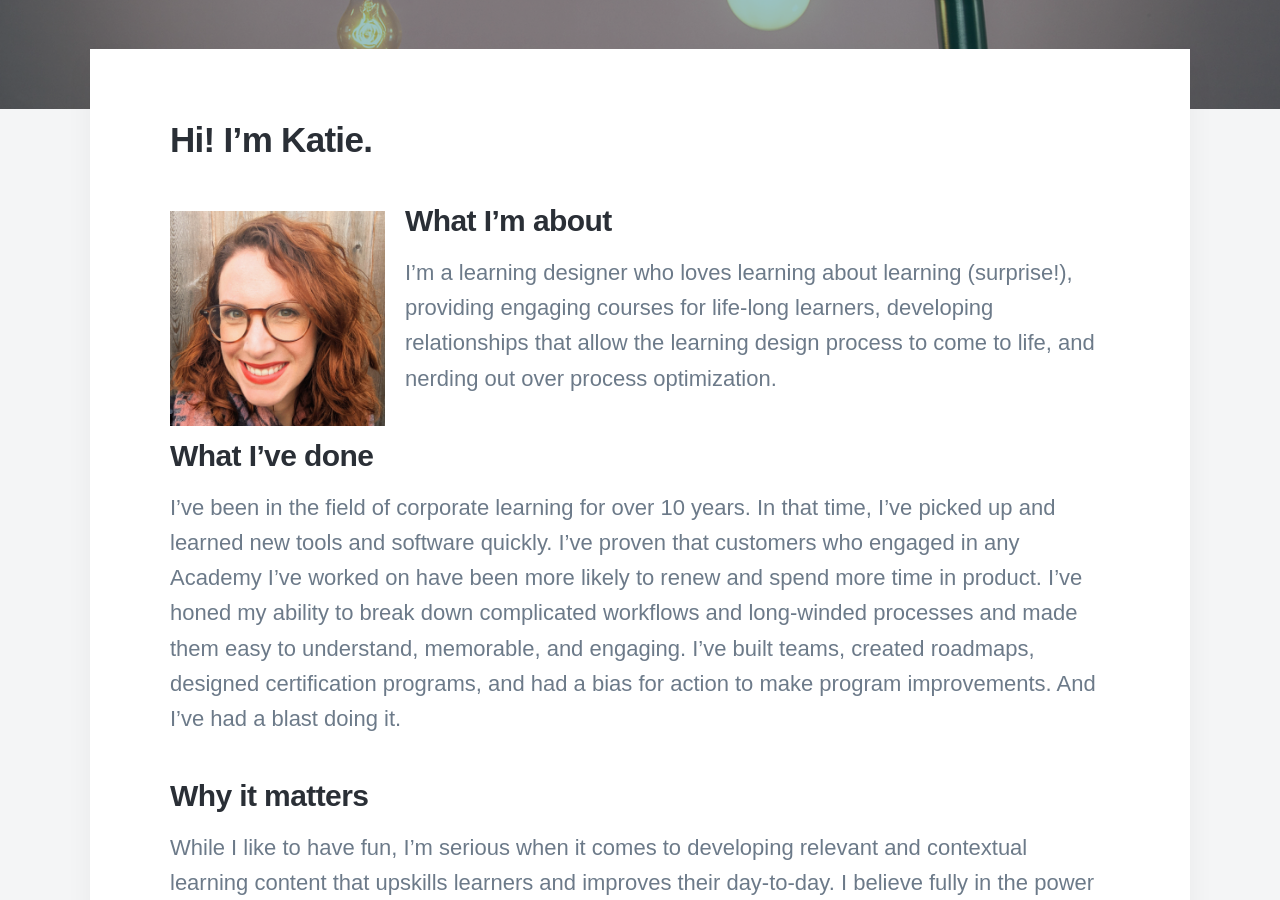
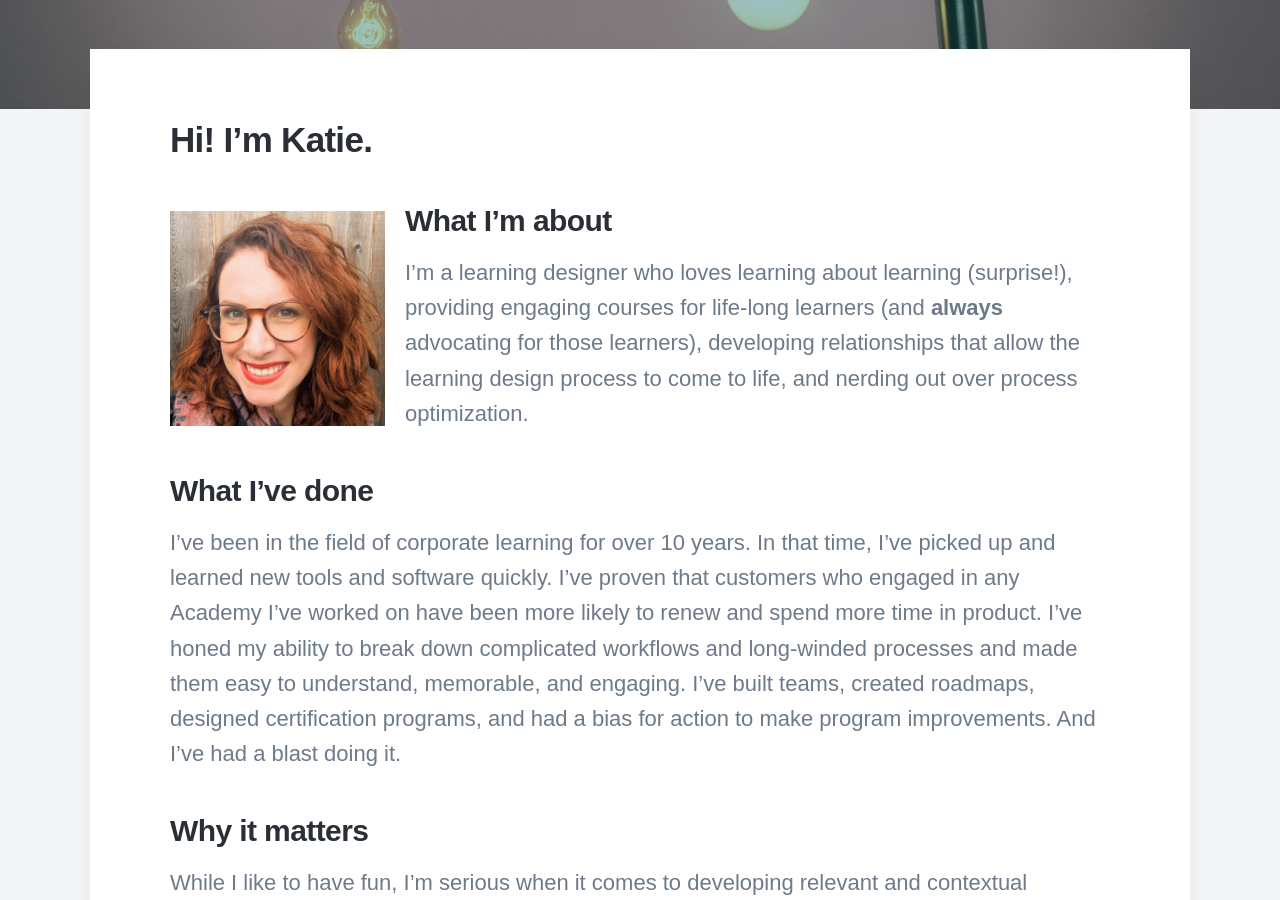
Before and after one commit to cox-katie/portfolio, a Jekyll site: the page built from _pages/about.md, in a window 1280 px wide and 900 px high, scrolled down 448 px. Built offline with Jekyll 4.4.1, drawn with Linux system fonts in a browser that asks for light colours; nearby versions of some CDN libraries; some web fonts are replaced.

Commit message:
Update about.md

```diff
--- a/_pages/about.md
+++ b/_pages/about.md
@@ -10,7 +10,7 @@
 
 ### What I'm about
 
-I'm a learning designer who loves learning about learning (surprise!), providing engaging courses for life-long learners, developing relationships that allow the learning design process to come to life, and nerding out over process optimization.
+I'm a learning designer who loves learning about learning (surprise!), providing engaging courses for life-long learners (and **always** advocating for those learners), developing relationships that allow the learning design process to come to life, and nerding out over process optimization.
 
 ### What I've done
 I've been in the field of corporate learning for over 10 years. In that time, I’ve picked up and learned new tools and software quickly. I’ve proven that customers who engaged in any Academy I’ve worked on have been more likely to renew and spend more time in product. I’ve honed my ability to break down complicated workflows and long-winded processes and made them easy to understand, memorable, and engaging. I’ve built teams, created roadmaps, designed certification programs, and had a bias for action to make program improvements. And I’ve had a blast doing it.
```
